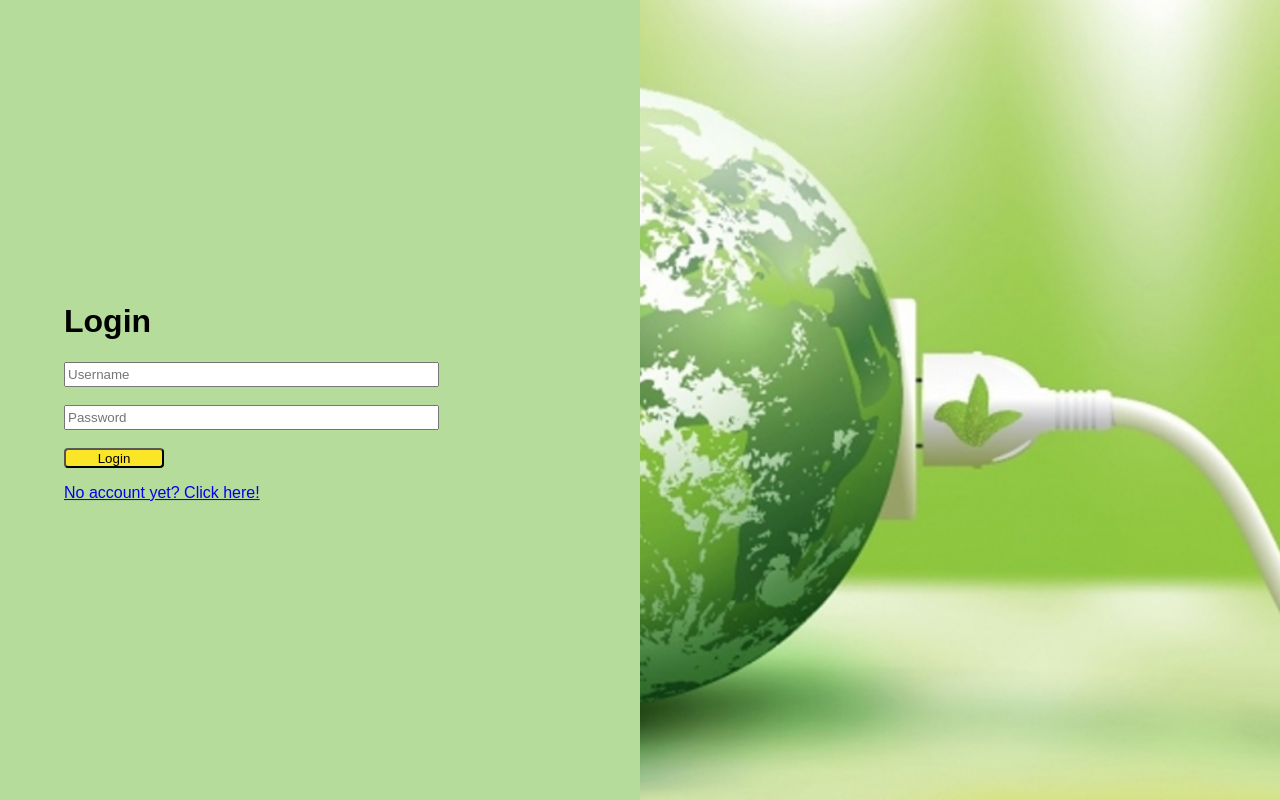
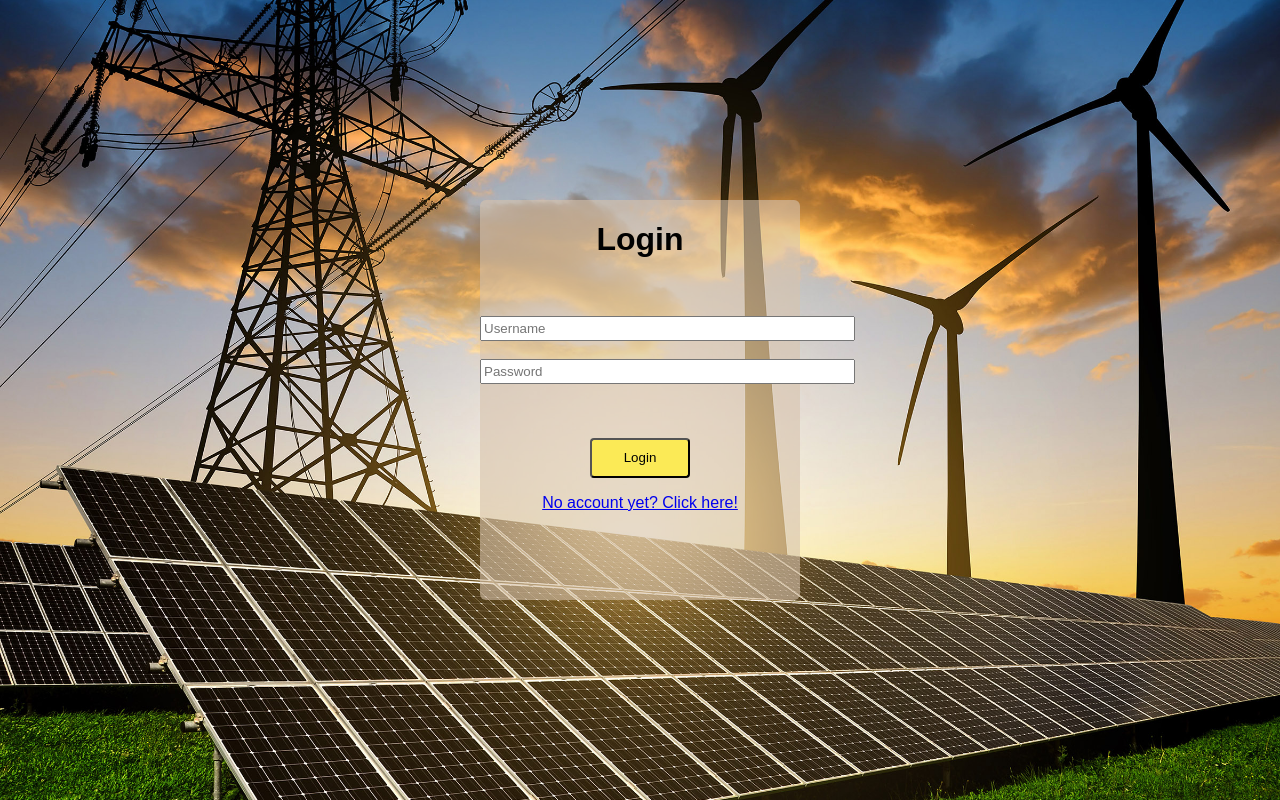
Before and after one commit to JTnadrooi/projectweek-sed, a PHP site: page /php/auth.php in a window 1280 px wide. Run offline with PHP 8.4, Linux system fonts and the light colour scheme.

Commit message:
merged commit: Change login image, move login field to the center, update css.

```diff
--- a/css/style.css
+++ b/css/style.css
@@ -3,18 +3,25 @@
 }
 
 body{
-    background-color: #B5DC9A;
-    position: relative;
     margin: 0;
     padding: 0;
     overflow: hidden;
+    background-image: url(../img/Solar_energy.jpg);
+    background-size: cover;
+    background-repeat: no-repeat;
+    background-position: center;
 }
 
 button{
+    background-color: #fbea56;
+    width: 100px;
+    height: 40px;
+    border-radius: 4px;
+    cursor: pointer;
+}
+
+button:hover{
     background-color: #FAE527;
-    width: 100px;
-    height: 20px;
-    border-radius: 4px;
 }
 
 input{
@@ -22,22 +29,14 @@ input{
     height: 25px;
 }
 
-div{
+div {
     position: absolute;
     top: 50%;
-    left: 5%;
-    transform: translateY(-50%);
-    width: 45vw;
+    left: 50%;
+    transform: translate(-50%, -50%);
+    width: 25%;
+    height: 50%;
+    text-align: center;
+    background-color: rgba(215, 196, 174, 0.6);
+    border-radius: 6px;
 }
-
-img {
-  position: absolute;
-    top: 0;
-    right: 0;
-    height: 100vh;
-    width: 50vw;
-    object-fit: cover;
-    margin: 0;
-    padding: 0;
-    box-sizing: border-box;
-}
--- a/php/auth.php
+++ b/php/auth.php
@@ -37,10 +37,10 @@ if ($_SERVER['REQUEST_METHOD'] === 'POST') {
 <link rel="stylesheet" href="../css/style.css">
 <div>
     <h1><?= ucfirst($mode) ?></h1>
-    <?= $message ? "<p>$message</p>" : '' ?>
+    <?= $message ? "<p>$message</p>" : '' ?><br><br>
     <form method="post">
         <input name="username" placeholder="Username" required><br><br>
-        <input type="password" name="password" placeholder="Password" required><br><br>
+        <input type="password" name="password" placeholder="Password" required><br><br><br><br>
         <button><?= ucfirst($mode) ?></button>
     </form>
     <p>
@@ -49,4 +49,3 @@ if ($_SERVER['REQUEST_METHOD'] === 'POST') {
         </a>
     </p>
 </div>
-<img src="../img/green_energy.jpg">
```
Also changed, not shown: img/Solar_energy.jpg (added), img/green_energy.jpg (deleted).
